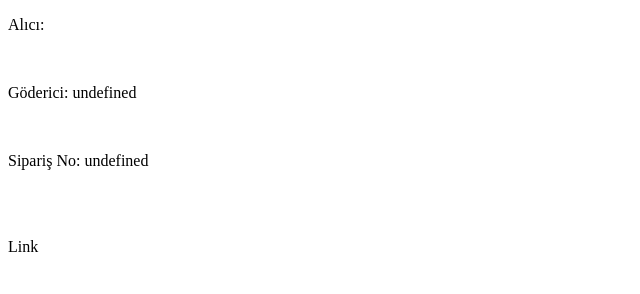
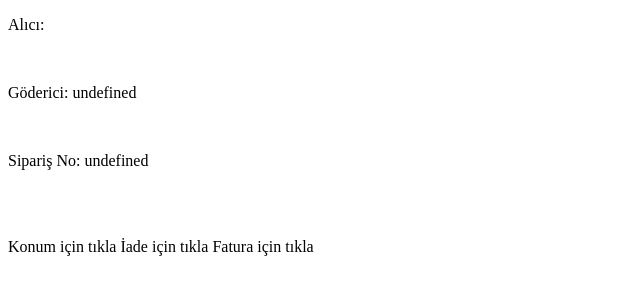
Before and after one commit to AmyDoesMath/amydoesmath.github.io, a plain HTML site: page fllqr.html in a window 1280 px wide. Shown: the whole page, without its empty margins (0-640 px from the left). Drawn offline with Linux system fonts and the light colour scheme.

Commit message:
Update fllqr.html

```diff
--- a/fllqr.html
+++ b/fllqr.html
@@ -18,7 +18,9 @@
 
         </p><br>
 
-        <a id="hi">Link</a>
+        <a id="hi">Konum için tıkla</a>
+        <a id="iade">İade için tıkla</a>
+        <a id="fatura">Fatura için tıkla</a>
 
         <script>
             let type = window.decodeURI(window.location.hash.substr(1))
@@ -28,7 +30,7 @@
             document.getElementById("siparisno").innerHTML = "Sipariş No: " + fields[2]
             document.getElementById("cografikonum").innerHTML = "Konum: " + fields[3].split(",").join(", ")
 
-            document.getElementById("hi").setAttribute("href", "\"https://www.google.com/maps/@" + fields[3] +"\"")
+            document.getElementById("hi").setAttribute("href", "https://www.google.com/maps/@" + fields[3])
         </script>
     </body>
 </html>
```
